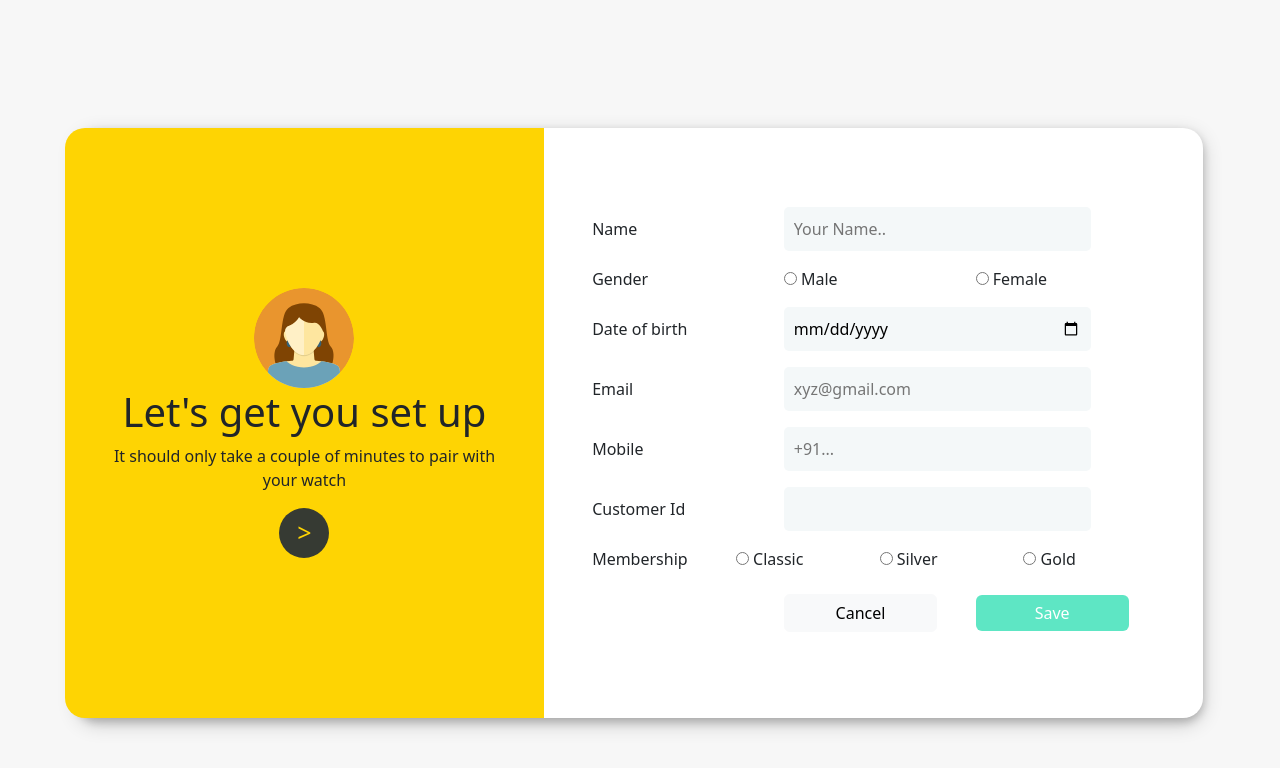
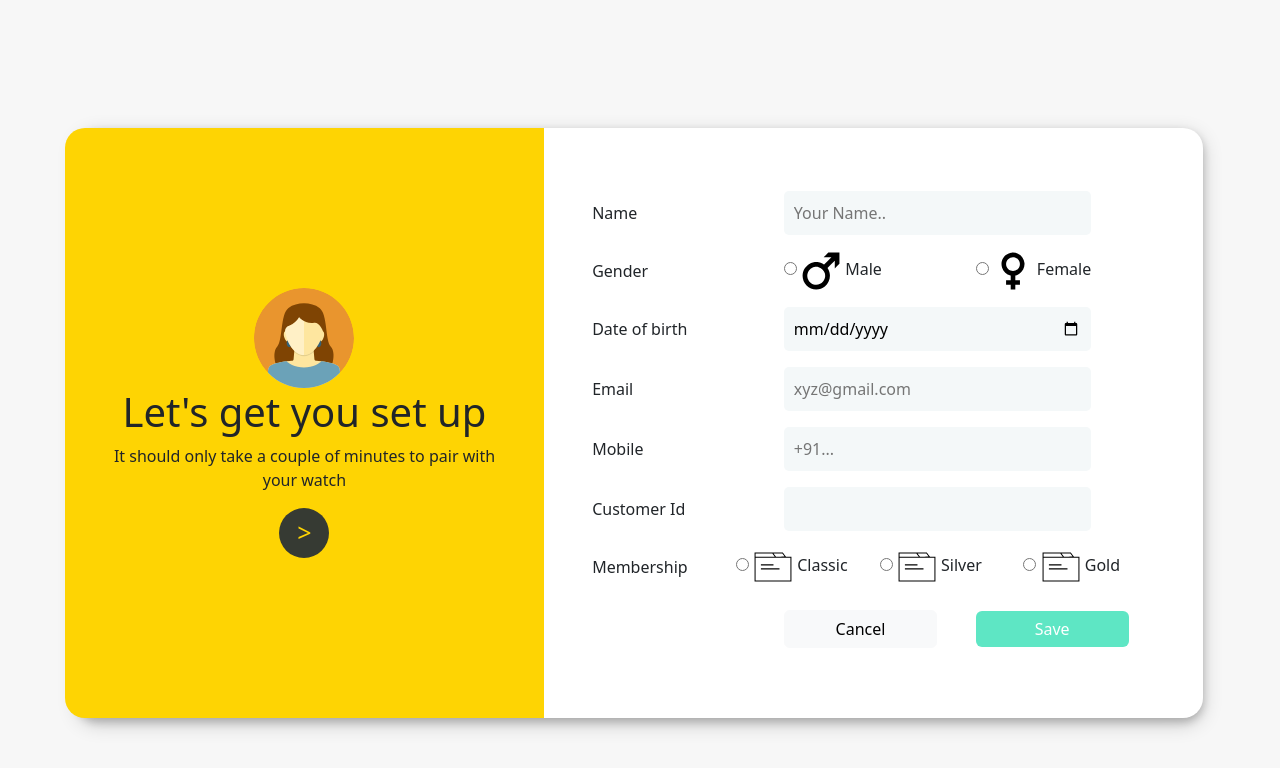
Before and after one commit to Nikhila-DN/Contact_form, a plain HTML site: page index.html in a window 1280 px wide. Drawn offline with nearby package versions, Linux system fonts and the light colour scheme.

Commit message:
Update index.html

```diff
--- a/index.html
+++ b/index.html
@@ -16,7 +16,7 @@
     <div class="main-container">
         <div class="row d-flex md-d-flex lg-d-flex sm-d-block  justify-content-center align-items-center">
             <div class="col-md-5 col-sm-12 d-block m-auto  text-center left">
-                <img src="contacts-customer.svg" alt="Customer image" style="width:100px; height:100px;">
+                <img src="./images/contacts-customer.svg" alt="Customer image" style="width:100px; height:100px;">
                 <h1>Let's get you set up</h1>
                 <p>It should only take a couple of minutes to pair with your watch</p>
                 <button>></button>
@@ -27,15 +27,15 @@
                         <div class="col-4 m-auto"><label for="name">Name </label></div>
                         <div class="col-8 m-auto"><input type="text" id="name" placeholder="Your Name.." required></div>
                     </div>
-                   <div class="col-12 d-flex pt-2 pb-2">
+                   <div class="col-12 d-flex pt-2 pb-2 gender">
                         <div class="col-4 m-auto"><label for="">Gender </label></div>
                         <div class="col-4 m-auto">
-                            <input type="radio" name="gender" value="male" id="male">
-                            <label for="male">Male</label>
+                            <input type="radio" name="gender" value="male" id="male" class="input-hidden">
+                            <label for="male"><img src="./images/male.svg" alt="" style="width:40px; height:40px;"> Male</label>
                         </div>
                         <div class="col-4 m-auto">
-                            <input type="radio" name="gender" value="female"  id="female">
-                            <label for="female">Female</label>
+                            <input type="radio" name="gender" value="female"  id="female" class="input-hidden">
+                            <label for="female"><img src="./images/female.svg" alt="" style="width:40px; height:40px;"> Female</label>
                         </div>
                     </div>
 
@@ -59,16 +59,16 @@
                     <div class="col-12 d-flex  pt-2 pb-2 membership">
                         <div class="col-3  m-auto"><label for="membership">Membership</label></div>
                         <div class="col-3  m-auto">
-                            <input type="radio" name="membership" value="classic" id="classic">
-                            <label for="classic">Classic</label>
+                            <input type="radio" name="membership" value="classic" id="classic" class="input-hidden">
+                            <label for="classic"><img src="./images/member.svg" alt="" style="width:40px; height:40px;"> Classic</label>
                         </div>
                         <div class="col-3 2 m-auto">
-                            <input type="radio" name="membership" value="silver" id="silver">
-                            <label for="silver">Silver</label>
+                            <input type="radio" name="membership" value="silver" id="silver" class="input-hidden">
+                            <label for="silver"><img src="./images/member.svg" alt="" style="width:40px; height:40px;"> Silver</label>
                         </div>
                         <div class="col-3  m-auto">
-                            <input type="radio" name="membership" value="gold" id="gold">
-                            <label for="gold">Gold</label>
+                            <input type="radio" name="membership" value="gold" id="gold"class="input-hidden">
+                            <label for="gold"><img src="./images/member.svg" alt="" style="width:40px; height:40px;"> Gold</label>
                         </div>
                     </div>
                     <div class="col-12 d-flex pt-2 pb-2">
```
